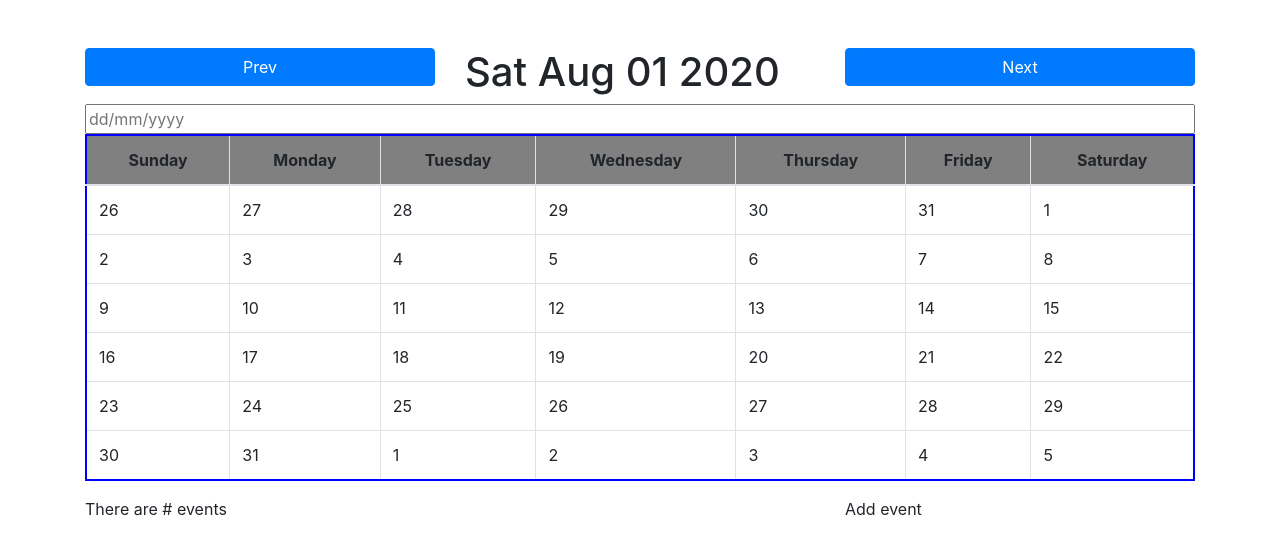
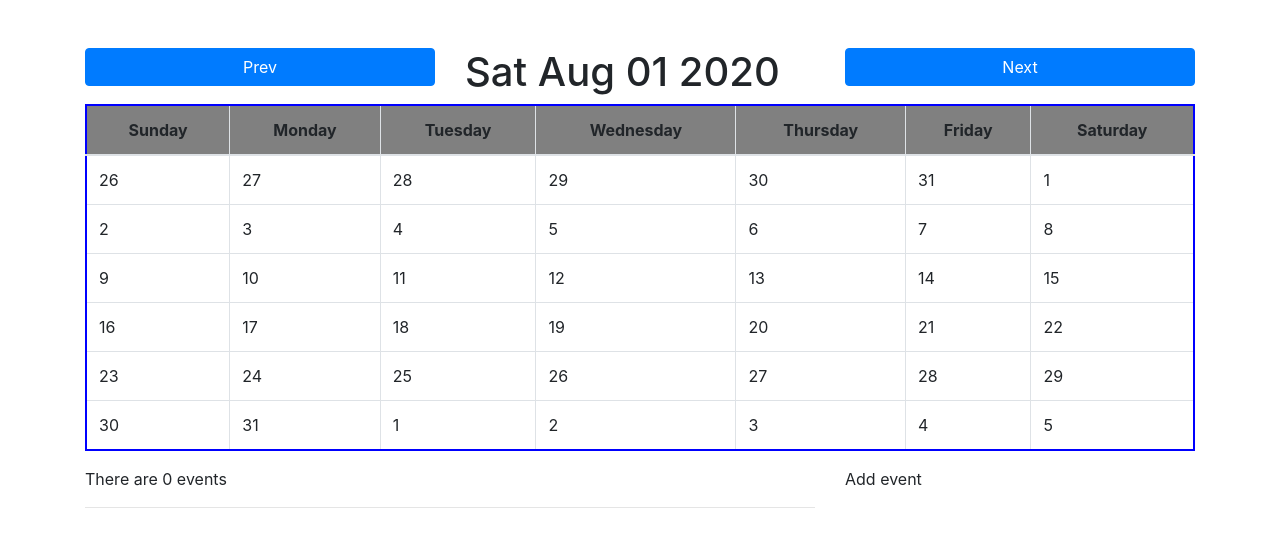
Before and after one commit to daniel-sjkdm/DJKalendar, a Django app: page /kalendar/ in a window 1280 px wide. Shown: the top 555 px of the page. Run offline with Django 3.2, Linux system fonts and the light colour scheme; some libraries are stand-ins or nearby versions.

Commit message:
Kalendar

```diff
--- a/djangokalendar/djkalendar/templates/djkalendar/kalendar.html
+++ b/djangokalendar/djkalendar/templates/djkalendar/kalendar.html
@@ -29,12 +29,6 @@
             </div>
 
             <div class="row">
-                <div class="col-12">
-                    <input type="text" placeholder="dd/mm/yyyy" id="kalendar-search-date"/>
-                </div>
-            </div>
-
-            <div class="row">
                 <div class="col">
                     <div>
                         <table class="table table-bordered" id="kalendar-table">
@@ -58,7 +52,15 @@
 
             <div class="row">
                 <div class="col-8">
-                    There are # events
+                    There are {{ events | length }} events
+                    <br/> <hr/>
+                    {% for event in events  %}
+                        Title: {{ event.title }} <br/>
+                        Description: {{ event.description }} <br/>
+                        Starts: {{ event.starts }} <br/>
+                        Ends: {{ event.ends }} <br/>
+                        Is Completed: {{ event.completed }} <br/> <hr/>
+                    {% endfor %}
                 </div>
                 <div class="col-4">
                     Add event
```
